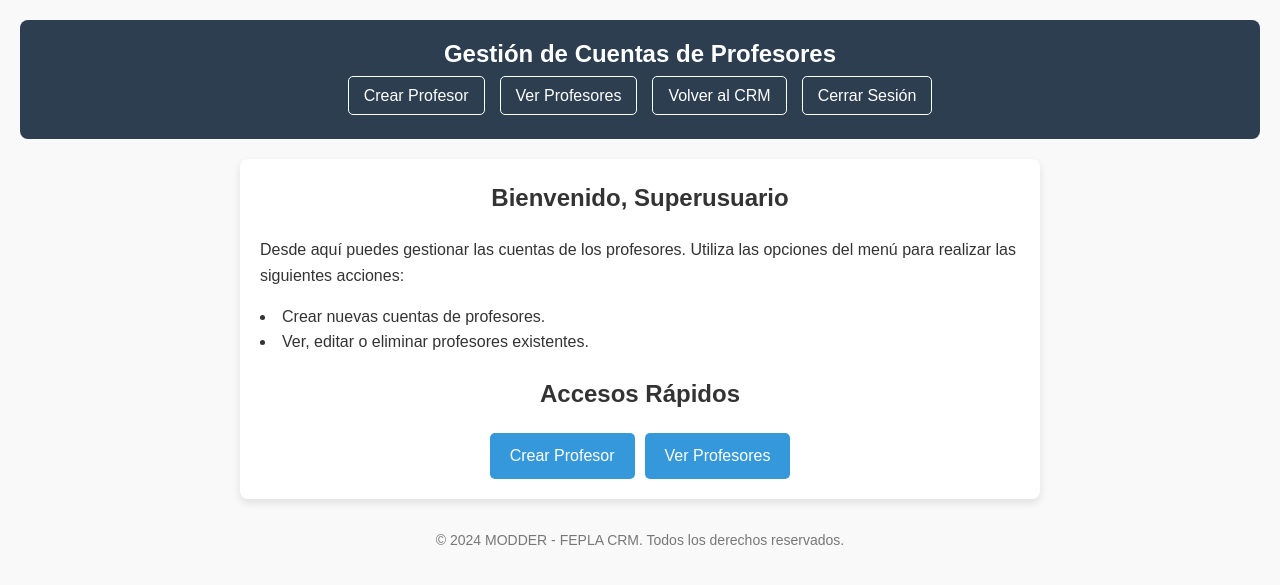
After one commit to PACDevX/FEPLA-CRM, a PHP site: page /MODDER-PROFESORES/index.php in a window 1280 px wide. The commit adds this page. Shown: the top 585 px of the page. Run offline with PHP 8.4, Linux system fonts and the light colour scheme; a user stored in the database is signed in.

Commit message:
Configuración GIT local y adición de modificación de clases en apartado gestion alumnos

```diff
--- /dev/null
+++ b/MODDER-PROFESORES/assets/css/modder.css
@@ -0,0 +1,182 @@
+/* General Reset */
+* {
+    margin: 0;
+    padding: 0;
+    box-sizing: border-box;
+    font-family: 'Arial', sans-serif;
+}
+
+body {
+    background-color: #f9f9f9;
+    color: #333;
+    line-height: 1.6;
+    font-size: 16px;
+    padding: 20px;
+}
+
+/* Header */
+header {
+    background-color: #2c3e50;
+    color: #fff;
+    padding: 15px 20px;
+    text-align: center;
+    border-radius: 8px;
+}
+
+header h1 {
+    font-size: 24px;
+    margin-bottom: 10px;
+}
+
+.nav-menu {
+    display: flex;
+    justify-content: center;
+    list-style: none;
+    gap: 15px;
+    margin-top: 10px;
+}
+
+.nav-menu li a {
+    color: #fff;
+    text-decoration: none;
+    padding: 10px 15px;
+    border: 1px solid #fff;
+    border-radius: 5px;
+    transition: background-color 0.3s, color 0.3s;
+}
+
+.nav-menu li a:hover {
+    background-color: #fff;
+    color: #2c3e50;
+}
+
+/* Main Content */
+.container {
+    max-width: 800px;
+    margin: 20px auto;
+    padding: 20px;
+    background-color: #fff;
+    border-radius: 8px;
+    box-shadow: 0 4px 8px rgba(0, 0, 0, 0.1);
+}
+
+h1, h2 {
+    text-align: center;
+    margin-bottom: 20px;
+}
+
+p, ul {
+    margin-bottom: 15px;
+}
+
+.feature-list {
+    list-style: disc inside;
+}
+
+.quick-links {
+    text-align: center;
+    margin-top: 20px;
+}
+
+.quick-links .button-group {
+    display: flex;
+    justify-content: center;
+    gap: 10px;
+}
+
+.button-link {
+    display: inline-block;
+    padding: 10px 20px;
+    color: #fff;
+    background-color: #3498db;
+    text-decoration: none;
+    border-radius: 5px;
+    font-size: 16px;
+    transition: background-color 0.3s;
+}
+
+.button-link:hover {
+    background-color: #2980b9;
+}
+
+/* Forms */
+form {
+    display: flex;
+    flex-direction: column;
+    gap: 15px;
+    margin-top: 20px;
+}
+
+form label {
+    font-size: 16px;
+    color: #555;
+}
+
+form input, form button {
+    padding: 10px;
+    font-size: 16px;
+    border-radius: 5px;
+    border: 1px solid #ddd;
+}
+
+form input:focus {
+    border-color: #3498db;
+    outline: none;
+}
+
+form button {
+    background-color: #2ecc71;
+    color: #fff;
+    border: none;
+    cursor: pointer;
+    transition: background-color 0.3s;
+}
+
+form button:hover {
+    background-color: #27ae60;
+}
+
+/* Table */
+table {
+    width: 100%;
+    border-collapse: collapse;
+    margin: 20px 0;
+    background-color: #fff;
+}
+
+table thead {
+    background-color: #2c3e50;
+    color: #fff;
+}
+
+table th, table td {
+    text-align: left;
+    padding: 10px;
+    border: 1px solid #ddd;
+}
+
+table tbody tr:nth-child(even) {
+    background-color: #f9f9f9;
+}
+
+table tbody tr:hover {
+    background-color: #f1f1f1;
+}
+
+table a {
+    color: #3498db;
+    text-decoration: none;
+    margin-right: 10px;
+}
+
+table a:hover {
+    text-decoration: underline;
+}
+
+/* Footer */
+footer {
+    text-align: center;
+    margin-top: 30px;
+    font-size: 14px;
+    color: #777;
+}
--- /dev/null
+++ b/MODDER-PROFESORES/index.php
@@ -0,0 +1,53 @@
+<?php
+session_start();
+if (!isset($_SESSION['is_root']) || $_SESSION['is_root'] !== true) {
+    header("Location: ../index.html");
+    exit;
+}
+?>
+
+<!DOCTYPE html>
+<html lang="es">
+<head>
+    <meta charset="UTF-8">
+    <meta name="viewport" content="width=device-width, initial-scale=1.0">
+    <title>Gestión de Profesores - MODDER</title>
+    <link rel="stylesheet" href="assets/css/modder.css">
+</head>
+<body>
+    <header>
+        <h1>Gestión de Cuentas de Profesores</h1>
+        <nav>
+            <ul class="nav-menu">
+                <li><a href="createProfesor.php">Crear Profesor</a></li>
+                <li><a href="viewProfesores.php">Ver Profesores</a></li>
+                <li><a href="../main.php">Volver al CRM</a></li>
+                <li><a href="../functions/logout.php">Cerrar Sesión</a></li>
+            </ul>
+        </nav>
+    </header>
+
+    <main class="container">
+        <section>
+            <h2>Bienvenido, Superusuario</h2>
+            <p>Desde aquí puedes gestionar las cuentas de los profesores. Utiliza las opciones del menú para realizar las siguientes acciones:</p>
+            <ul class="feature-list">
+                <li>Crear nuevas cuentas de profesores.</li>
+                <li>Ver, editar o eliminar profesores existentes.</li>
+            </ul>
+        </section>
+
+        <section class="quick-links">
+            <h2>Accesos Rápidos</h2>
+            <div class="button-group">
+                <a href="createProfesor.php" class="button-link">Crear Profesor</a>
+                <a href="viewProfesores.php" class="button-link">Ver Profesores</a>
+            </div>
+        </section>
+    </main>
+
+    <footer>
+        <p>© 2024 MODDER - FEPLA CRM. Todos los derechos reservados.</p>
+    </footer>
+</body>
+</html>
```
Also changed, not shown: MODDER-PROFESORES/assets/js/modder.js (added, +73 -0 lines), MODDER-PROFESORES/createProfesor.php (added, +51 -0 lines), MODDER-PROFESORES/deleteProfesor.php (added, +23 -0 lines), MODDER-PROFESORES/updateProfesor.php (added, +54 -0 lines), MODDER-PROFESORES/viewProfesores.php (added, +47 -0 lines), functions/deleteClass.php (added, +34 -0 lines), functions/updateClass.php (added, +35 -0 lines), gestionarAlumnos.php (+41 -0 lines), MODDER-PROFESORES/README.md (added).
